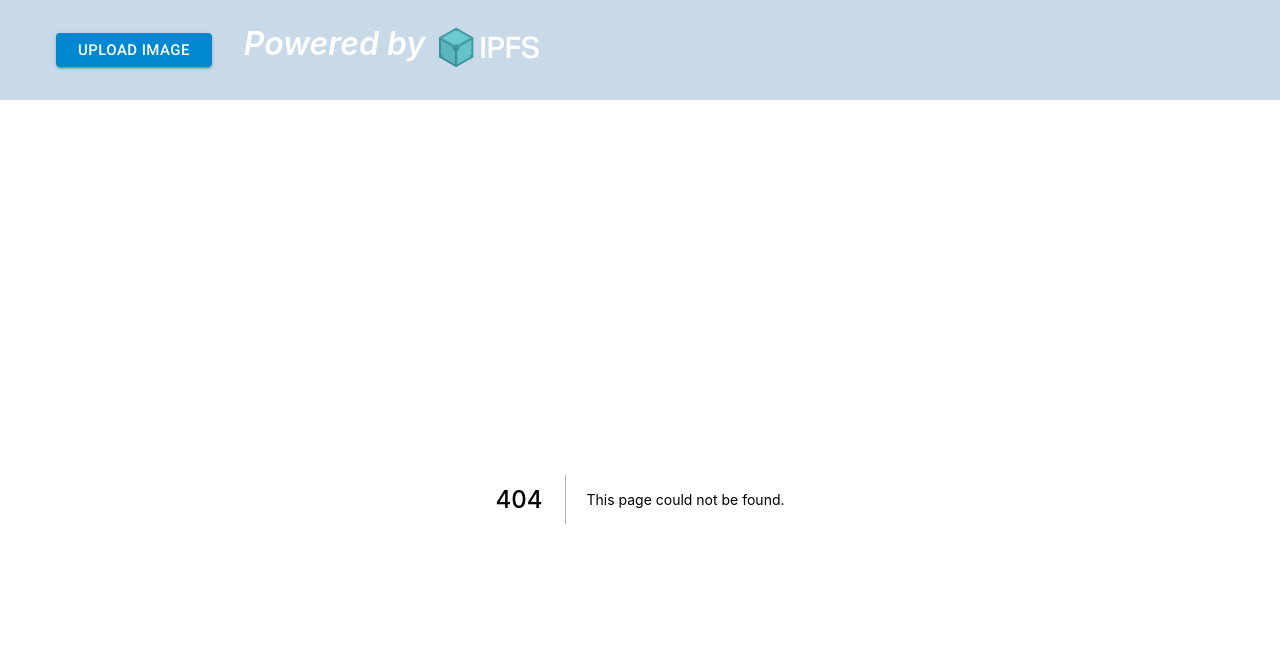
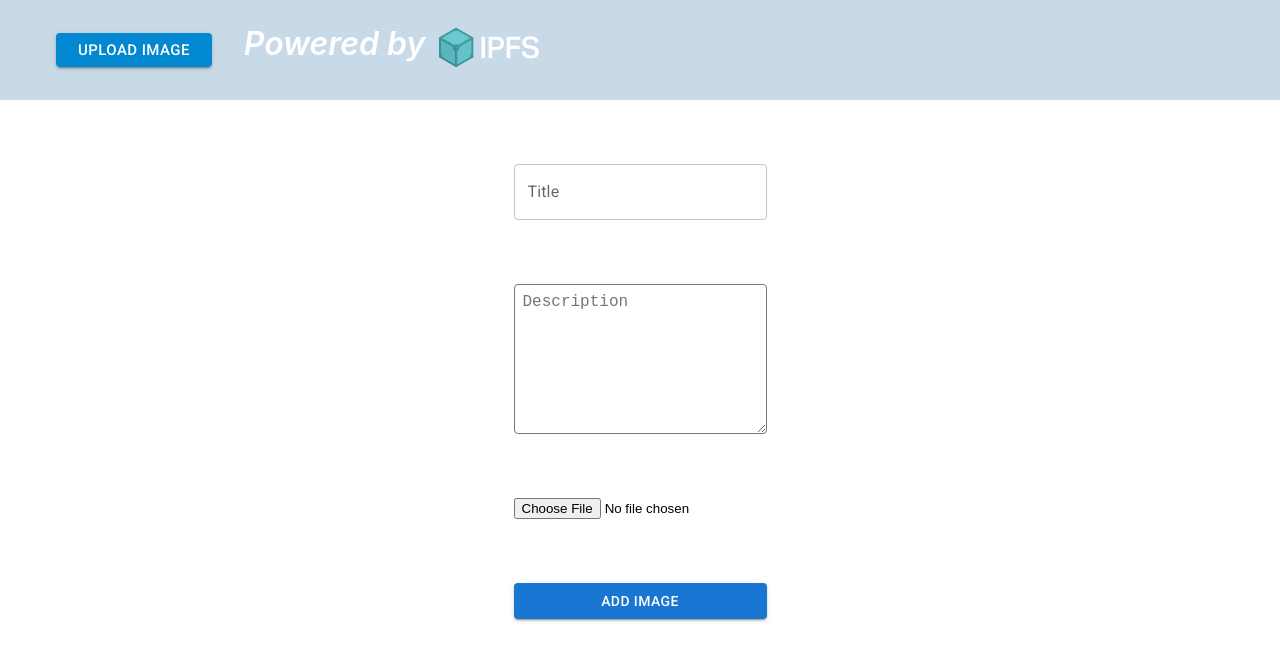
Before and after one commit to brgltd/amazon-forest-crypto, a Next.js app in the folder frontend/: page /upload in a window 1280 px wide. Before the commit this address had no page. Shown: the top 660 px of the page. Built offline with nearby package versions, Linux system fonts and the light colour scheme.

Commit message:
feat: add ui to upload an image

```diff
--- /dev/null
+++ b/frontend/components/upload-form/upload-form.js
@@ -0,0 +1,47 @@
+import { useState } from "react";
+import { useRouter } from "next/router";
+import styles from "./upload-form.module.css";
+import Button from "@mui/material/Button";
+import TextField from "@mui/material/TextField";
+
+export default function CreateItem() {
+  const [fileUrl, setFileUrl] = useState(null);
+  const [formInput, updateFormInput] = useState({
+    price: "",
+    description: "",
+  });
+  const router = useRouter();
+
+  async function onChange(e) {}
+
+  return (
+    <div className={styles.root}>
+      <div className={styles.container}>
+        <div className={styles.title}>
+          <TextField
+            label="Title"
+            variant="outlined"
+            sx={{
+              width: "100%",
+            }}
+          />
+        </div>
+        <textarea
+          placeholder="Description"
+          className={styles.description}
+          onChange={(e) =>
+            updateFormInput({ ...formInput, description: e.target.value })
+          }
+        />
+        <input
+          type="file"
+          name="Asset"
+          className={styles.file}
+          onChange={onChange}
+        />
+        {/* {fileUrl && <img className="" src={fileUrl} />} */}
+        <Button variant="contained">ADD IMAGE</Button>
+      </div>
+    </div>
+  );
+}
--- /dev/null
+++ b/frontend/components/upload-form/upload-form.module.css
@@ -0,0 +1,27 @@
+.root {
+  display: flex;
+  justify-content: center;
+}
+
+.container {
+  display: flex;
+  flex-direction: column;
+  padding-bottom: 6rem;
+}
+
+.title {
+  margin-top: 4rem;
+  width: 100%;
+}
+
+.description {
+  margin: 4rem 0;
+  border-radius: 4px;
+  padding: 0.5rem;
+  height: 150px;
+  font-size: 1rem;
+}
+
+.file {
+  margin-bottom: 4rem;
+}
--- /dev/null
+++ b/frontend/pages/upload.js
@@ -0,0 +1,5 @@
+import UploadForm from "../components/upload-form/upload-form";
+
+export default function Upload() {
+  return <UploadForm />;
+}
```
